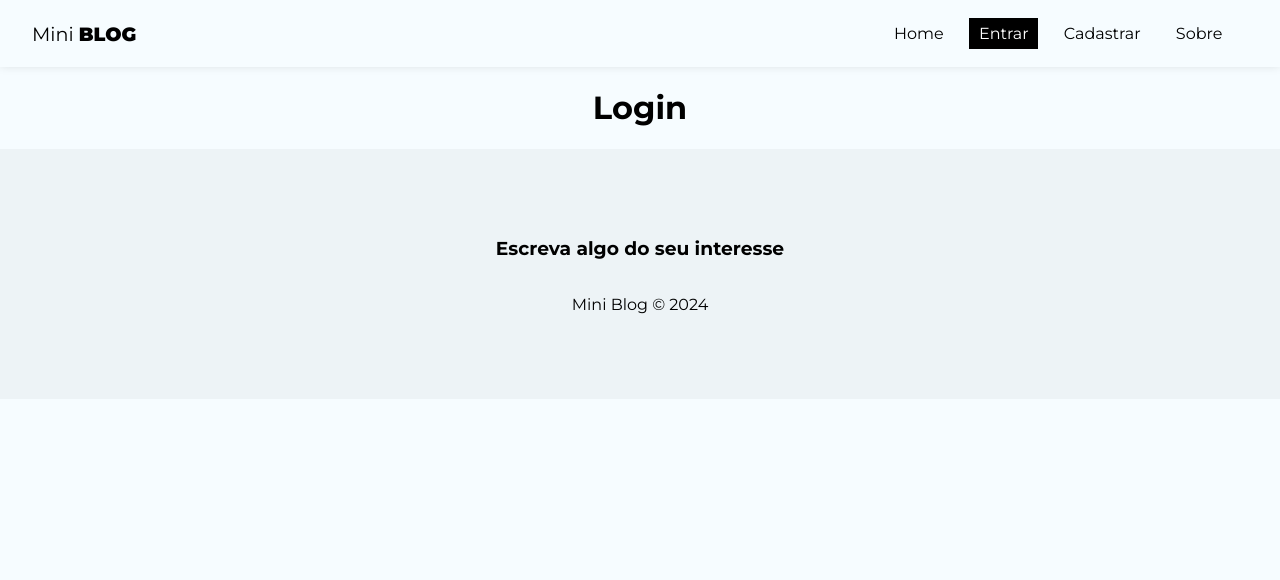
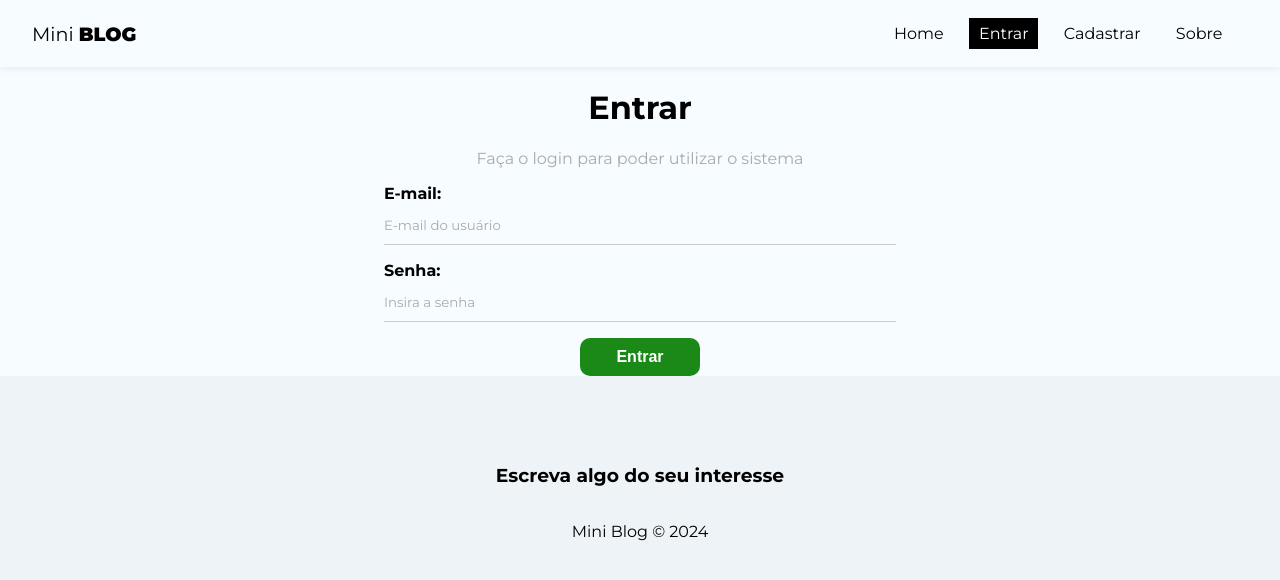
Before and after one commit to raffa-raffa/myblog, a React (Create React App) app: page /login in a window 1280 px wide. Shown: the top 580 px of the page. Built offline with nearby package versions, Linux system fonts and the light colour scheme; no server answers.

Commit message:
docs: :hammer: Logout e Login

```diff
--- a/src/App.js
+++ b/src/App.js
@@ -41,7 +41,7 @@
             <Routes>
               <Route path="/" element={<Home />} />
               <Route path="/about" element={<About />} />
-              <Route path="/login" element={!user?<Login /> : <Navigate to="/"/>} />
+              <Route path="/login" element={<Login />}/>
               <Route
                 path="/register"
                 element={!user ? <Register /> : <Navigate to="/" />}
--- a/src/components/Navbar.js
+++ b/src/components/Navbar.js
@@ -4,9 +4,11 @@
 import { useAuthValue } from "../context/AuthContext";
 
 import styles from "./Navbar.module.css";
+import { useAuthentication } from "../hooks/useAuthentication";
 
 const Navbar = () => {
   const { user } = useAuthValue();
+  const { logout } = useAuthentication();
 
   return (
     <nav className={styles.navbar}>
@@ -40,7 +42,7 @@
                 Cadastrar
               </NavLink>
             </li>
-          </>
+           </>
         )}
         {user && (
           <>
@@ -70,6 +72,11 @@
             Sobre
           </NavLink>
         </li>
+        {user && (
+          <li>
+            <button onClick={logout}>Sair</button>
+          </li>
+        )}
       </ul>
     </nav>
   );
--- a/src/hooks/useAuthentication.js
+++ b/src/hooks/useAuthentication.js
@@ -61,12 +61,6 @@
 
     };
 
-    const logout = () => {
-      checkIfIsCancelled();
-
-      signOut(auth);
-    };
-
     const login = async (data) => {
       checkIfIsCancelled();
 
@@ -99,6 +93,12 @@
 
     };
 
+    const logout = () => {
+      checkIfIsCancelled();
+
+      signOut(auth);
+    };
+
     useEffect(() => {
       return () => setCancelled(true);
     }, []);
@@ -106,9 +106,9 @@
     return {
       auth,
       createUser,
+      loading,
       error,
       logout,
       login,
-      loading,
     };
   };
--- a/src/pages/Login/Login.js
+++ b/src/pages/Login/Login.js
@@ -1,11 +1,74 @@
-import React from "react"
-import styles from "./Login.module.css"
+import styles from "./Login.module.css";
+
+import { useEffect, useState } from "react";
+import { useAuthentication } from "../../hooks/useAuthentication";
 
 const Login = () => {
+  const [email, setEmail] = useState("");
+  const [password, setPassword] = useState("");
+  const [error, setError] = useState("");
 
-    return(
-    <div>
-        <h1 className={styles}>Login</h1>
-    </div>)}
+  const { login, error: authError, loading } = useAuthentication();
 
-export default Login
+  const handleSubmit = async (e) => {
+    e.preventDefault();
+
+    setError("");
+
+    const user = {
+      email,
+      password,
+    };
+
+    const res = await login(user);
+
+    console.log(res);
+  };
+
+  useEffect(() => {
+    console.log(authError);
+    if (authError) {
+      setError(authError);
+    }
+  }, [authError]);
+
+  return (
+    <div className={styles.login}>
+      <h1>Entrar</h1>
+      <p>Faça o login para poder utilizar o sistema</p>
+      <form onSubmit={handleSubmit}>
+        <label>
+          <span>E-mail:</span>
+          <input
+            type="email"
+            name="email"
+            required
+            placeholder="E-mail do usuário"
+            onChange={(e) => setEmail(e.target.value)}
+            value={email}
+          />
+        </label>
+        <label>
+          <span>Senha:</span>
+          <input
+            type="password"
+            name="password"
+            required
+            placeholder="Insira a senha"
+            onChange={(e) => setPassword(e.target.value)}
+            value={password}
+          />
+        </label>
+        {!loading && <button className="btn">Entrar</button>}
+        {loading && (
+          <button className="btn" disabled>
+            Aguarde...
+          </button>
+        )}
+        {error && <p className="error">{error}</p>}
+      </form>
+    </div>
+  );
+};
+
+export default Login;
--- a/src/pages/Login/Login.module.css
+++ b/src/pages/Login/Login.module.css
@@ -0,0 +1,7 @@
+.login {
+    text-align: center;
+  }
+
+  .login p {
+    color: #aaa;
+  }
```
